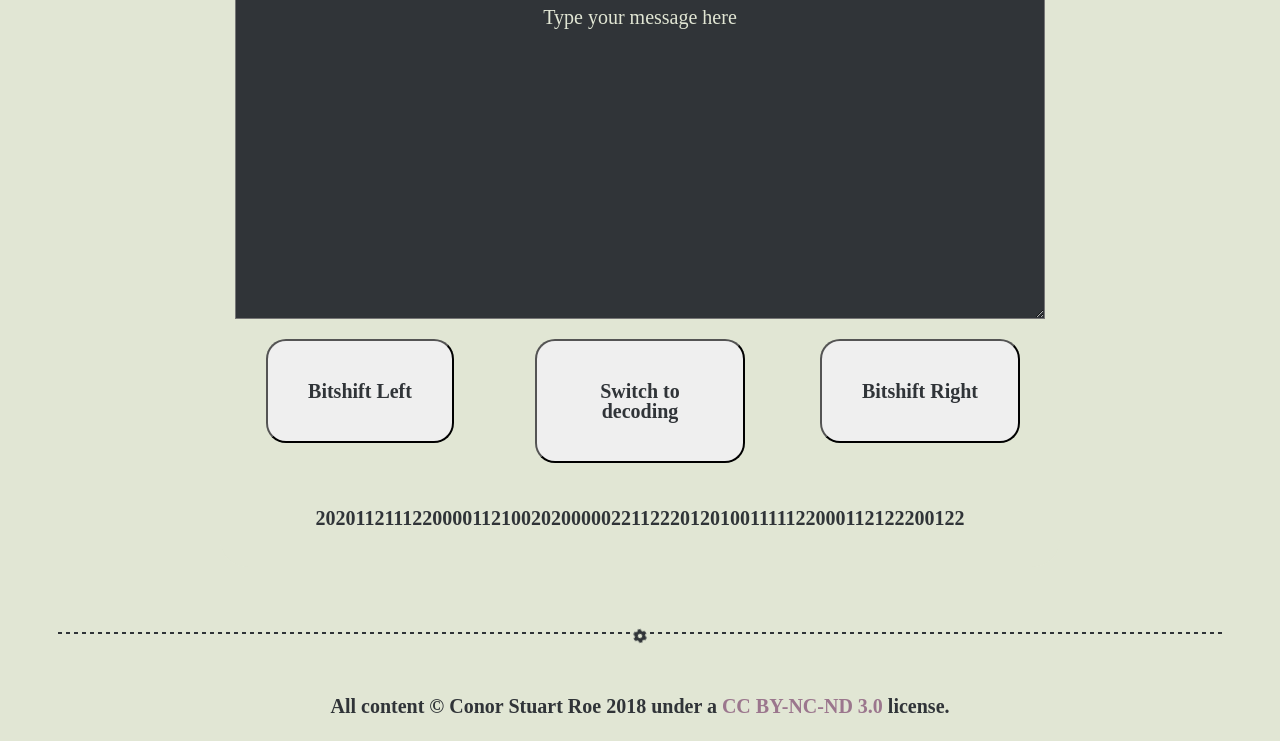
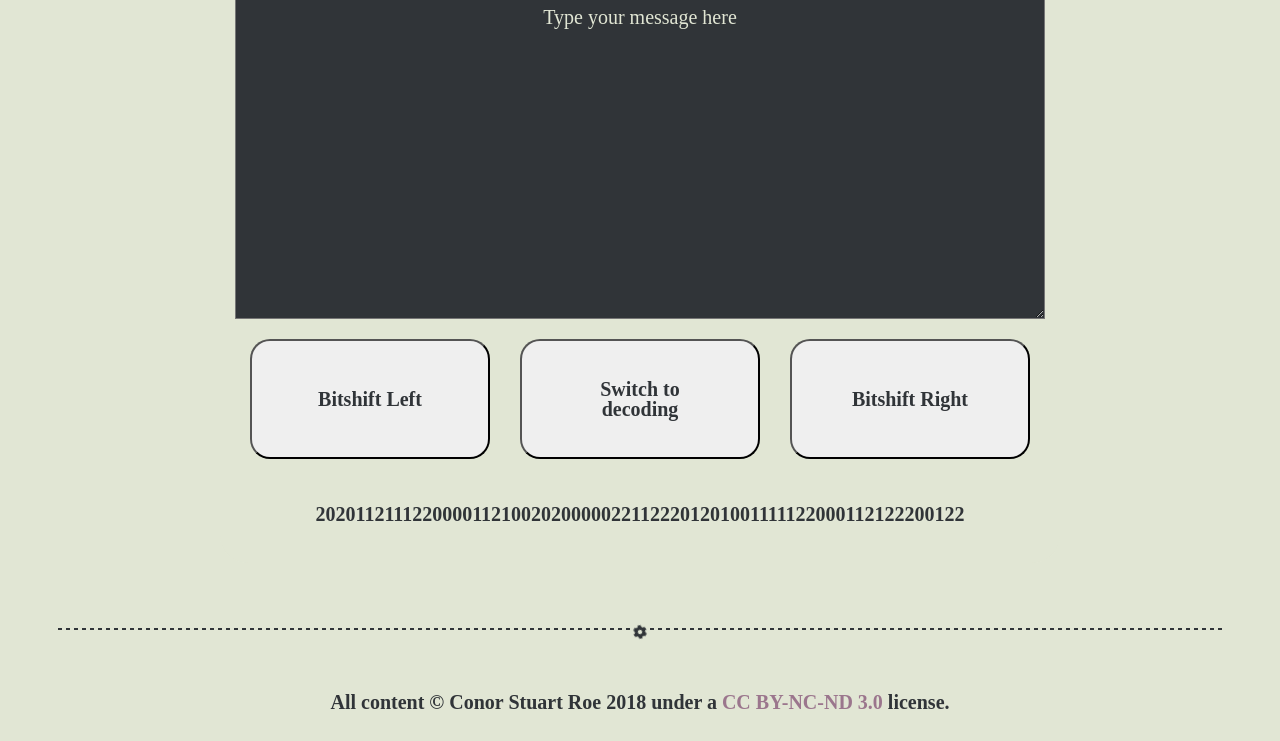
Before and after one commit to cstuartroe/conorstuartroe, a Django app: template lander/templates/lander/negaternary.html in a window 1280 px wide. Shown: the part 202-943 px from the top of the page. After the commit the page ends 911 px from the top, so only its background shows below. Run offline with Django 3.2, Linux system fonts and the light colour scheme; the template is opened without the code that fills it, so the values that code supplies are empty; some libraries are stand-ins or nearby versions; some web fonts are replaced.

Commit message:
better negatern css

```diff
--- a/lander/templates/lander/negaternary.html
+++ b/lander/templates/lander/negaternary.html
@@ -9,15 +9,15 @@
 	  			<textarea ng-model="stuff" style="width:100%; height:40vh;"></textarea>
 			</div>
 		</div>
-		<div class="row">
+		<div class="row-eq-height">
 			<div class="col-xs-4">
-				<button style="line-height: 1; border-radius: 1em; padding: 5vh;" ng-click="bitshift(1)">Bitshift Left</button>
+				<button style="width: 100%; height: 15vh;" ng-click="bitshift(1)">Bitshift Left</button>
 			</div>
 			<div class="col-xs-4">
-				<button style="line-height: 1; border-radius: 1em; padding: 5vh;" ng-click="swap()" ng-bind="swapname"></button>
+				<button style="width: 100%; height: 15vh;" ng-click="swap()" ng-bind="swapname"></button>
 			</div>
 			<div class="col-xs-4">
-				<button style="line-height: 1; border-radius: 1em; padding: 5vh;" ng-click="bitshift(-1)">Bitshift Right</button>
+				<button style="width: 100%; height: 15vh;" ng-click="bitshift(-1)">Bitshift Right</button>
 			</div>
 		</div>
 		<div class="row">
--- a/static/css/custom.css
+++ b/static/css/custom.css
@@ -7,7 +7,6 @@ other #B8D29F
 other2 #834B80
 placeholderB8D29F
 */
-
 
 @font-face {
     font-family: "Gentium";
@@ -60,16 +59,23 @@ p, td, th, textarea, button {
 	text-align: center;
 }
 
+p, td, th, button {
+	color: #303438;
+	padding: 0;
+	font-weight: 600;
+	margin: 1em;
+}
+
 textarea {
 	background-color: #303438;
 	color: #E1E6D4;
 }
 
-p, td, th, button {
-	color: #303438;
-	padding: 0;
-	font-weight: 600;
-	margin: 1em;
+button {
+	margin: 1em 0;
+	line-height: 1;
+	border-radius: 1em;
+	padding: 3vw;
 }
 
 td, th {
```
